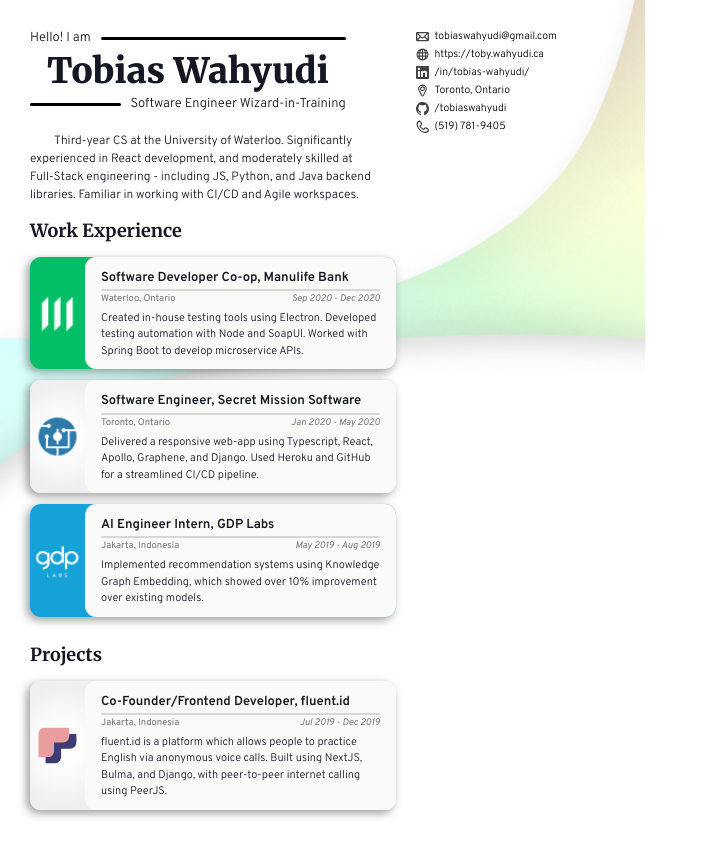
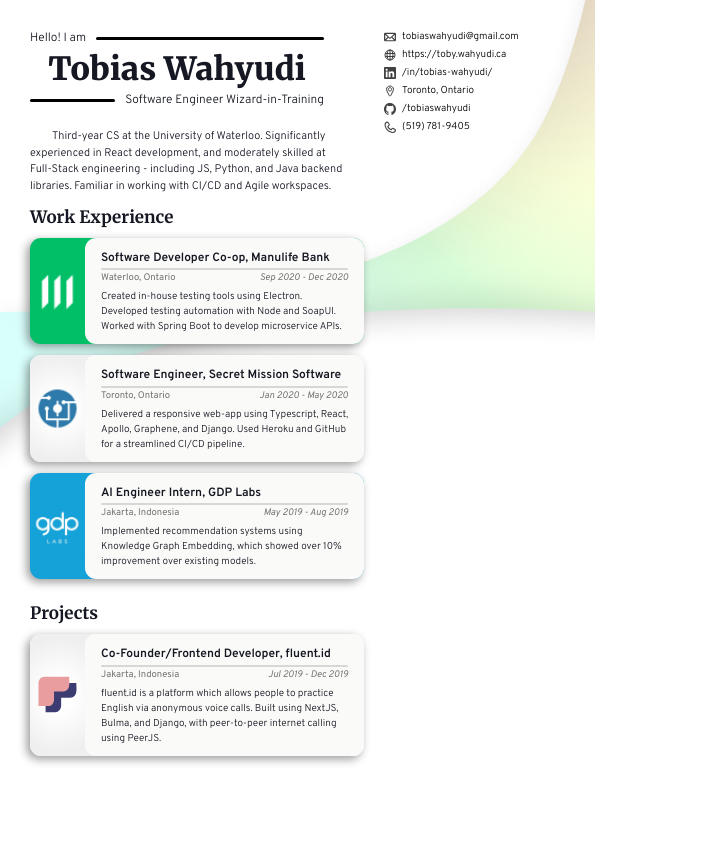
Before and after one commit to tobiaswahyudi/resume, a React (Create React App) app: page / in a window 1280 px wide. Shown: the top 856 px of the page, without its empty margins (0-708 px from the left). Built offline with nearby package versions, Linux system fonts and the light colour scheme.

Commit message:
Fix CSS sizing to match designs

```diff
--- a/src/Contact.css
+++ b/src/Contact.css
@@ -7,7 +7,7 @@
   display: flex;
   flex-direction: row;
   align-items: center;
-  font-size: 10.5px;
+  font-size: 10px;
   margin-bottom: 5px;
 }
 
--- a/src/Resume.css
+++ b/src/Resume.css
@@ -20,7 +20,7 @@
 }
 
 #summary {
-  font-size: 12px;
+  font-size: 11px;
   font-weight: 300;
   line-height: 150%;
   text-indent: 2em;
@@ -32,5 +32,7 @@
 h2 {
   font-family: 'Merriweather', serif;
   font-weight: 700;
-  font-size: 18px;
+  font-size: 17px;
+  margin-top: 12px;
+  margin-bottom: 10px;
 }
--- a/src/Title.css
+++ b/src/Title.css
@@ -1,5 +1,5 @@
 #title {
-  padding-right: 50px;
+  padding-right: 40px;
   display: flex;
   flex-direction: column;
   align-items: center;
@@ -9,7 +9,7 @@
 }
 #title-middle {
   font-family: 'Merriweather', serif;
-  font-size: 35px;
+  font-size: 32px;
   font-weight: 900;
   padding: 3px 0;
 }
@@ -18,7 +18,7 @@
 }
 
 .title-caption{
-  font-size: 13px;
+  font-size: 12px;
   font-weight: 300;
   display: flex;
   flex-direction: row;
--- a/src/Work.css
+++ b/src/Work.css
@@ -27,7 +27,7 @@
 }
 .work-card-title {
   line-height: 170%;
-  font-size: 13px;
+  font-size: 12px;
   font-weight: 600;
 }
 .gray-line {
@@ -52,8 +52,47 @@
 }
 .work-card-description {
   line-height: 150%;
-  font-size: 11px;
+  font-size: 10px;
   font-weight: 300;
   margin: 0;
   margin-top: 5px;
 }
+
+.chips-container {
+  display: flex;
+  flex-direction: row;
+  padding-top: 6px;
+  width: 100%;
+  flex-wrap: wrap;
+  row-gap: 2px;
+  column-gap: 3px;
+  margin-bottom: -2px;
+}
+
+.chip {
+  padding: 3px 4px 1px;
+  border-radius: 5px;
+  font-size: 8px;
+  font-weight: 600;
+  flex: 1;
+  text-align: center;
+}
+
+.frontend {
+  background: hsl(120, 66%, 90%);
+  color: hsl(120, 66%, 40%);
+  border: 1.5px solid hsl(120, 66%, 40%);
+}
+
+.backend {
+  background: hsl(175, 66%, 90%);
+  color: hsl(175, 66%, 40%);
+  border: 1.5px solid hsl(175, 66%, 40%);
+}
+
+
+.misc {
+  background: hsl(230, 65%, 90%);
+  color: hsl(230, 66%, 40%);
+  border: 1.5px solid hsl(230, 66%, 40%);
+}
--- a/src/index.css
+++ b/src/index.css
@@ -3,6 +3,7 @@ html, body, #root, #page {
   padding: 0;
   width: 595px;
   height: 842px;
+  box-sizing: border-box;
   font-family: 'Overpass', sans-serif;
   color: #151722;
   -webkit-font-smoothing: antialiased;
```
